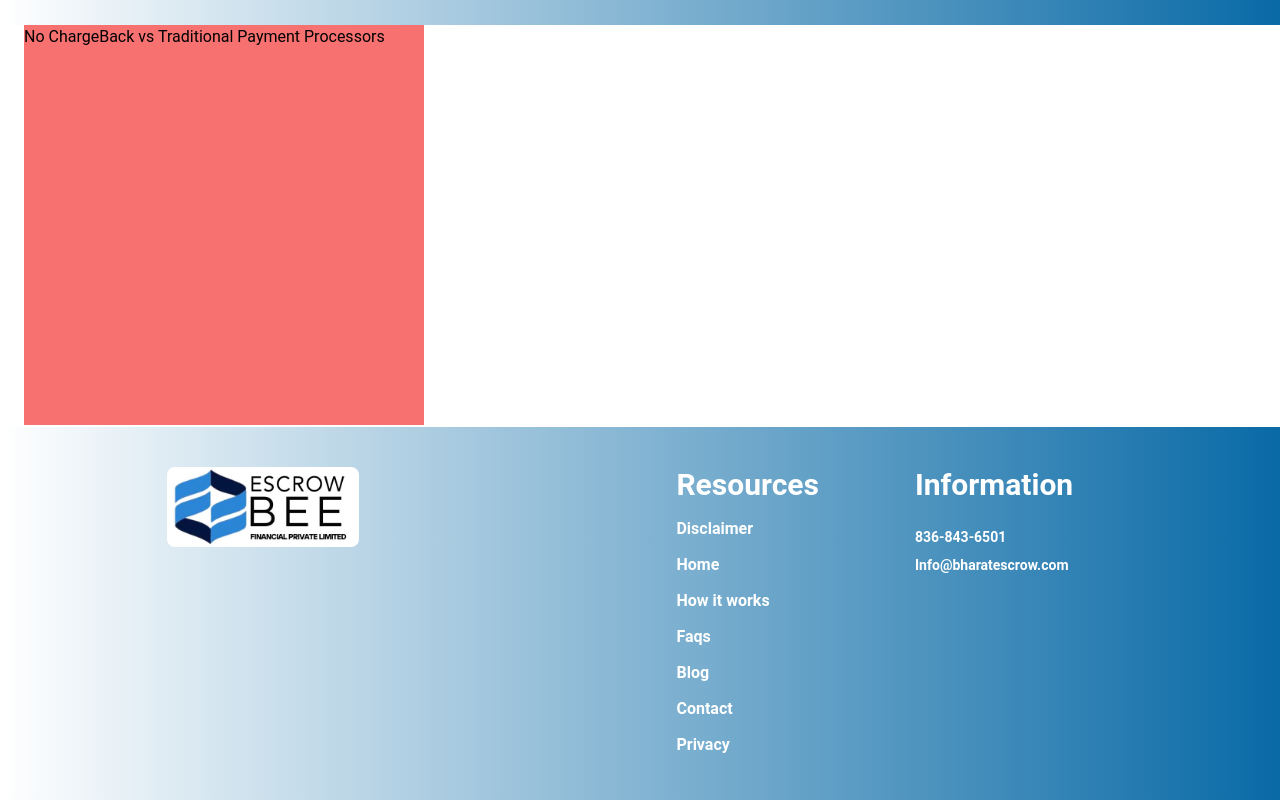
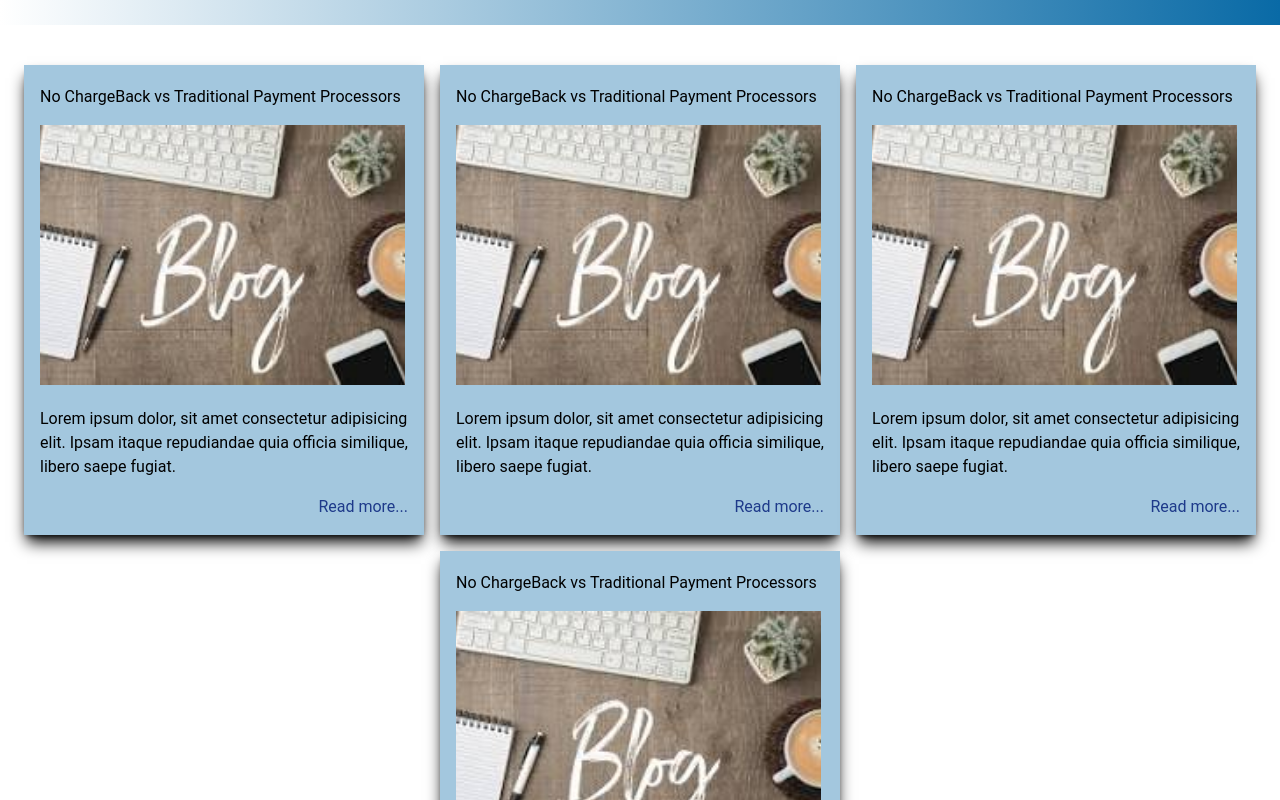
Before and after one commit to amankumar2k15/BharatEscrow, a React (Create React App) app: page /blog in a window 1280 px wide. Shown: the part 220-1020 px from the top of the page. Built offline with nearby package versions, Linux system fonts and the light colour scheme.

Commit message:
changes in blog section

```diff
--- a/src/pages/Blog.js
+++ b/src/pages/Blog.js
@@ -1,21 +1,52 @@
 import React from 'react'
 import Footer from '../components/Footer'
+import blogImg from "../assets/blog/download.jpg"
 
 const Blog = () => {
   return (
     <>
-      <section className='buySell border-y-2 border-white'>
+      <section className='buySell border-y-2 border-white w-full'>
         <div className=' flex pt-28 pb-[83px] bg-gradient-to-r row from-[#fff] to-[#096aa6]  font-roboto flex-col gap-5 px-2 ' >
           <div className='font-bold text-3xl sm:text-4xl md:text-5xl mt-8 sm:mt-0 w-full text-center text-blue-900'>
             BLOG
           </div>
         </div>
-        <div className='px-6'>
-          <div className='bg-red-400 h-[400px] w-[400px]'>
-            <h2>No ChargeBack vs Traditional Payment Processors</h2>
-            <div>
-              <img />
+        <div className='px-6 w-full py-10'>
+          <div className=' flex flex-row flex-wrap justify-center gap-4'>
+
+            <div className='bg-[#a3c7de] shadow-lg shadow-black hover:-translate-y-1 transition-all duration-300 ease-in-out text-black h-[470px] max-w-[400px] px-4 flex flex-col gap-y-4'>
+              <h2 className='text-md mt-5'>No ChargeBack vs Traditional Payment Processors</h2>
+              <div className='h-[250px] max-w-[365px]' >
+                <img className='h-[260px] w-[365px] object-cover' src={blogImg} alt='blogImg' />
+              </div>
+              <p className='text-md mt-4'>Lorem ipsum dolor, sit amet consectetur adipisicing elit. Ipsam itaque repudiandae quia officia similique, libero saepe fugiat.</p>
+              <button className='text-right text-blue-900 hover:text-black '>Read more...</button>
             </div>
+            <div className='bg-[#a3c7de] shadow-lg shadow-black hover:-translate-y-1 transition-all duration-300 ease-in-out text-black h-[470px] max-w-[400px] px-4 flex flex-col gap-y-4'>
+              <h2 className='text-md mt-5'>No ChargeBack vs Traditional Payment Processors</h2>
+              <div className='h-[250px] max-w-[365px]' >
+                <img className='h-[260px] w-[365px] object-cover' src={blogImg} alt='blogImg' />
+              </div>
+              <p className='text-md mt-4'>Lorem ipsum dolor, sit amet consectetur adipisicing elit. Ipsam itaque repudiandae quia officia similique, libero saepe fugiat.</p>
+              <button className='text-right text-blue-900 hover:text-black '>Read more...</button>
+            </div>
+            <div className='bg-[#a3c7de] shadow-lg shadow-black hover:-translate-y-1 transition-all duration-300 ease-in-out text-black h-[470px] max-w-[400px] px-4 flex flex-col gap-y-4'>
+              <h2 className='text-md mt-5'>No ChargeBack vs Traditional Payment Processors</h2>
+              <div className='h-[250px] max-w-[365px]' >
+                <img className='h-[260px] w-[365px] object-cover' src={blogImg} alt='blogImg' />
+              </div>
+              <p className='text-md mt-4'>Lorem ipsum dolor, sit amet consectetur adipisicing elit. Ipsam itaque repudiandae quia officia similique, libero saepe fugiat.</p>
+              <button className='text-right text-blue-900 hover:text-black '>Read more...</button>
+            </div>
+            <div className='bg-[#a3c7de] shadow-lg shadow-black hover:-translate-y-1 transition-all duration-300 ease-in-out text-black h-[470px] max-w-[400px] px-4 flex flex-col gap-y-4'>
+              <h2 className='text-md mt-5'>No ChargeBack vs Traditional Payment Processors</h2>
+              <div className='h-[250px] max-w-[365px]' >
+                <img className='h-[260px] w-[365px] object-cover' src={blogImg} alt='blogImg' />
+              </div>
+              <p className='text-md mt-4'>Lorem ipsum dolor, sit amet consectetur adipisicing elit. Ipsam itaque repudiandae quia officia similique, libero saepe fugiat.</p>
+              <button className='text-right text-blue-900 hover:text-black '>Read more...</button>
+            </div>
+
           </div>
         </div>
       </section>
```
Also changed, not shown: src/assets/blog/download.jpg (added).
